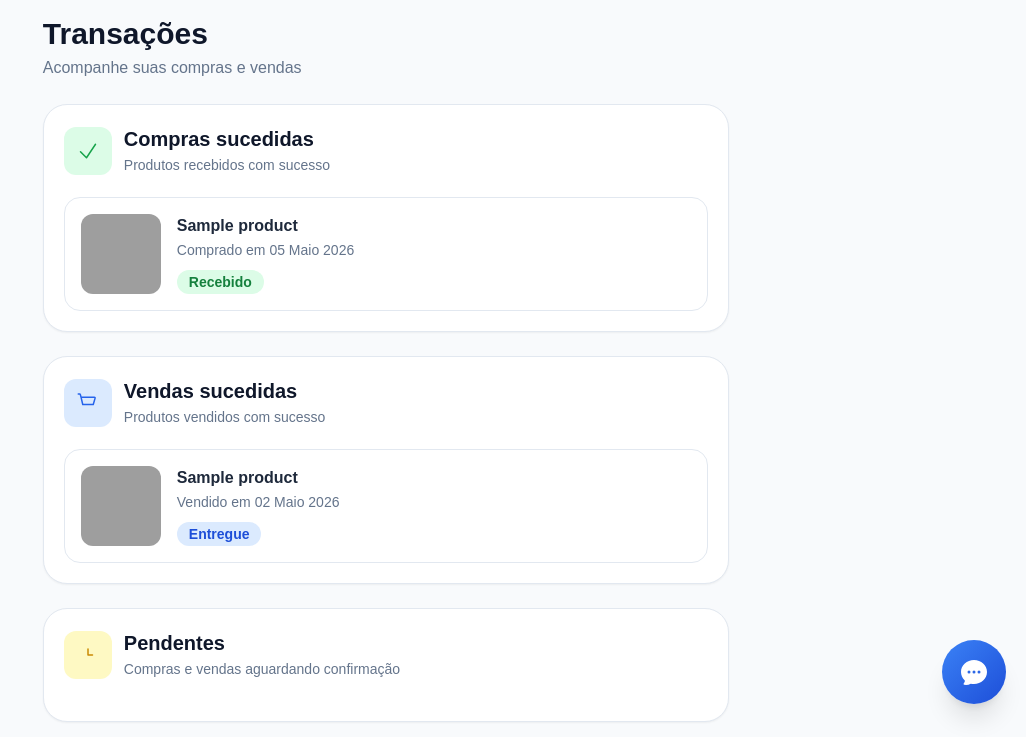
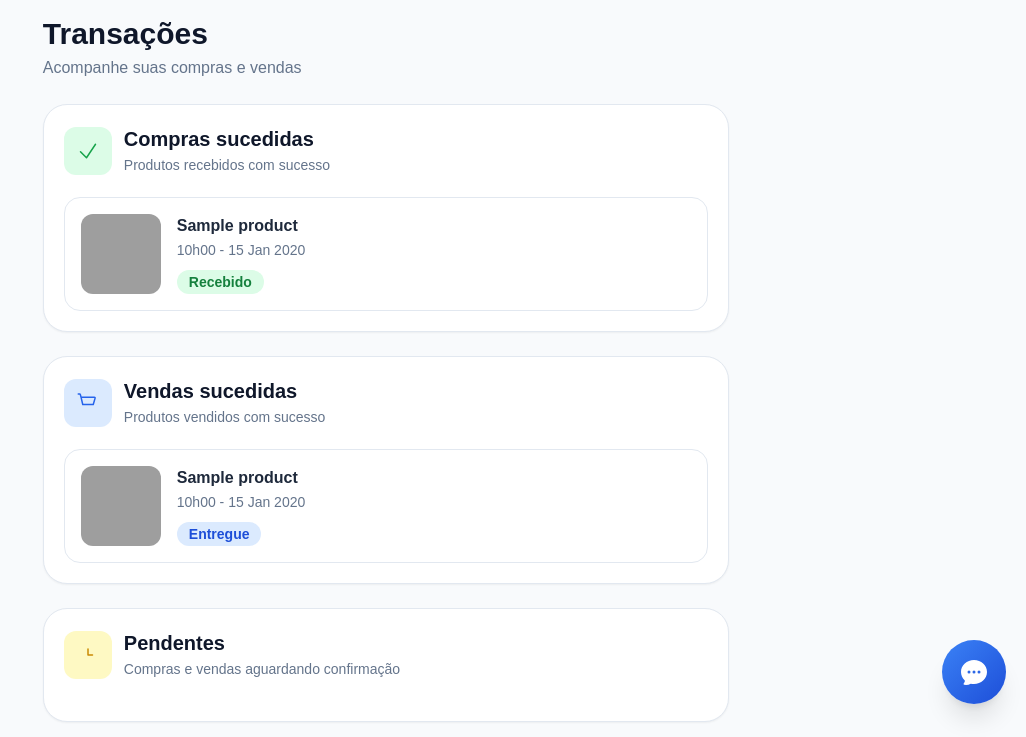
Before and after one commit to mobay-store/mobay, a Flask app: page /transactions in a window 1280 px wide. Shown: the top 737 px of the page, without its empty margins (254-1280 px from the left). Run offline with Flask 3, Linux system fonts and the light colour scheme; the visitor is signed in with stand-in values (Sample User, id 1); tables that the repository leaves empty hold one stand-in row (values such as "Sample post"); grey boxes are pictures that could not be loaded.

Commit message:
Update transactions.html

```diff
--- a/templates/transactions.html
+++ b/templates/transactions.html
@@ -81,7 +81,7 @@
                     </h3>
 
                     <span class="text-slate-500 text-sm">
-                        Comprado em 05 Maio 2026
+                        {{t.criado_em.strftime("%Hh%M - %d %b %Y")}}
                     </span>
 
                     <div class="mt-2">
@@ -156,7 +156,7 @@
                     </h3>
 
                     <span class="text-slate-500 text-sm">
-                        Vendido em 02 Maio 2026
+                        {{t.criado_em.strftime("%Hh%M - %d %b %Y")}}
                     </span>
 
                     <div class="mt-2">
```
